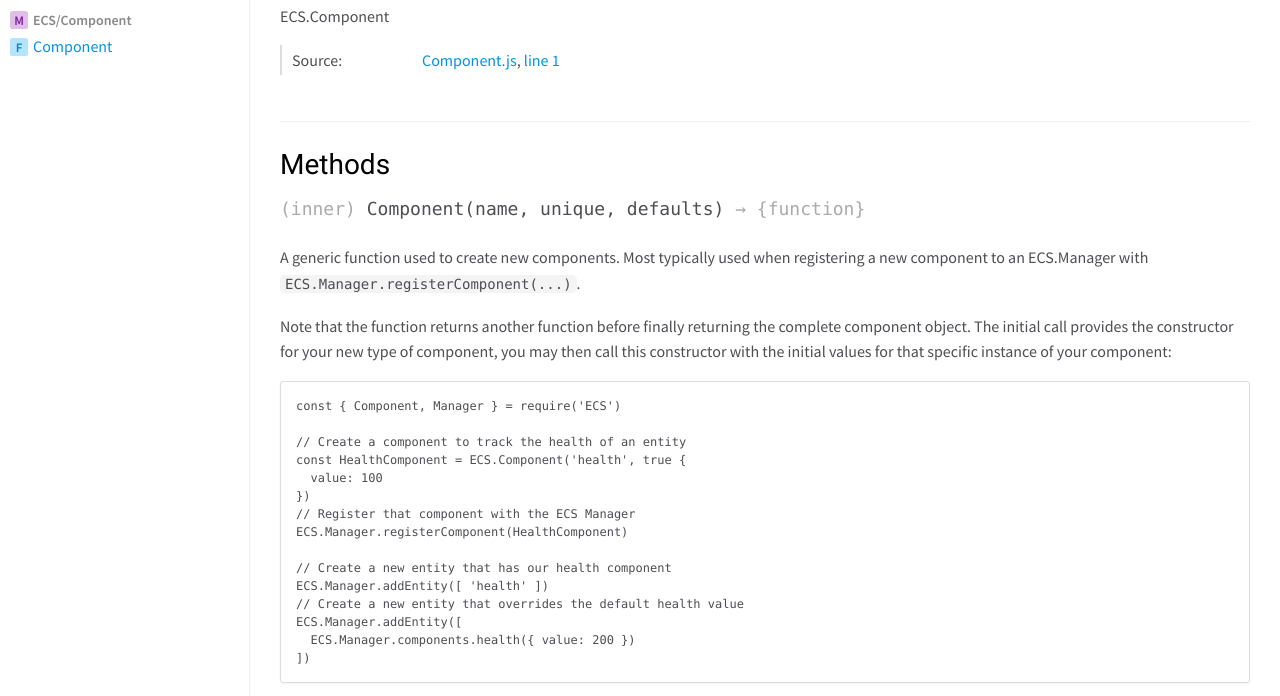
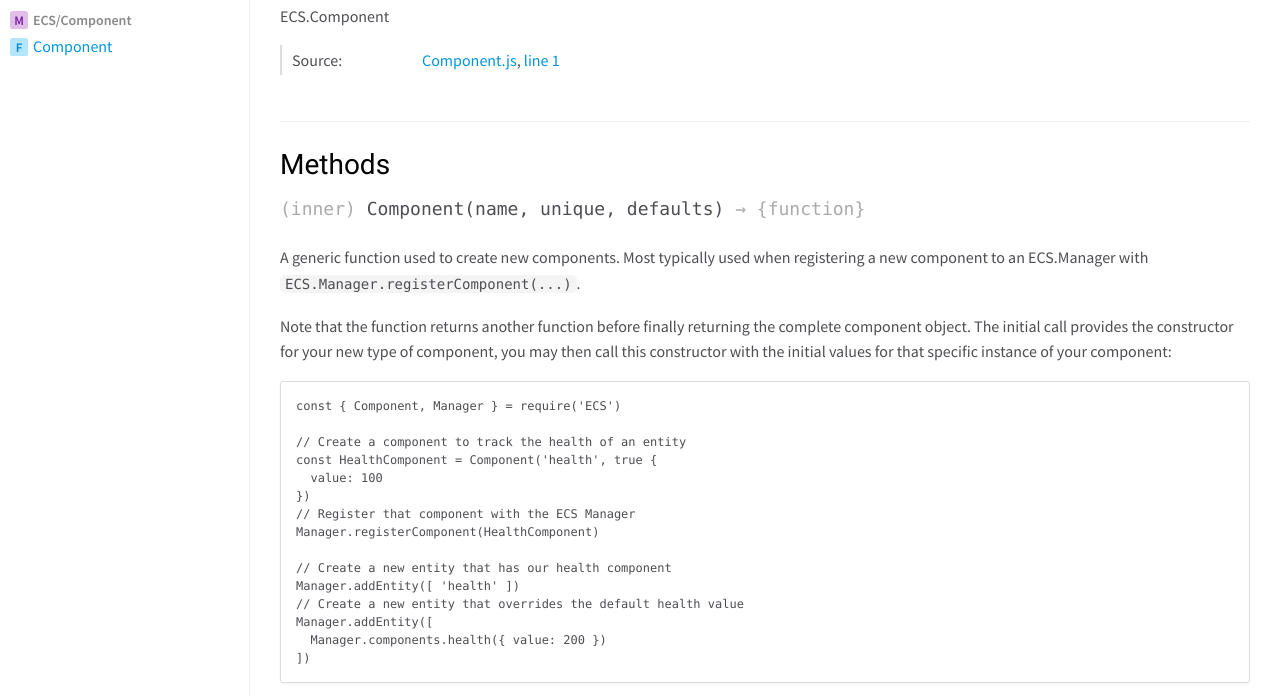
Before and after one commit to thegildedcircle/tgc-ecs, a website built with Parcel: page docs/module-ECS_Component.html in a window 1280 px wide. Shown: the part 74-770 px from the top of the page. Built offline with nearby package versions, Linux system fonts and the light colour scheme.

Commit message:
:memo: Update docs.

```diff
--- a/docs/module-ECS_Component.html
+++ b/docs/module-ECS_Component.html
@@ -168,17 +168,17 @@ for that specific instance of your component:</p>
 <pre class="prettyprint source lang-js"><code>const { Component, Manager } = require('ECS')
 
 // Create a component to track the health of an entity
-const HealthComponent = ECS.Component('health', true {
+const HealthComponent = Component('health', true {
   value: 100
 })
 // Register that component with the ECS Manager
-ECS.Manager.registerComponent(HealthComponent)
+Manager.registerComponent(HealthComponent)
 
 // Create a new entity that has our health component
-ECS.Manager.addEntity([ 'health' ])
+Manager.addEntity([ 'health' ])
 // Create a new entity that overrides the default health value
-ECS.Manager.addEntity([
-  ECS.Manager.components.health({ value: 200 })
+Manager.addEntity([
+  Manager.components.health({ value: 200 })
 ])</code></pre>
 </div>
 
@@ -398,7 +398,7 @@ values different from the component defaults described above.</p>
 <br class="clear">
 
 <footer>
-    Generated by <a href="https://github.com/jsdoc3/jsdoc">JSDoc 3.5.5</a> on Wed Feb 27 2019 14:58:48 GMT+0000 (UTC) using the Minami theme.
+    Generated by <a href="https://github.com/jsdoc3/jsdoc">JSDoc 3.5.5</a> on Wed Feb 27 2019 15:21:47 GMT+0000 (UTC) using the Minami theme.
 </footer>
 
 <script>prettyPrint();</script>
```
Also changed, not shown: docs/Component.js.html (+6 -6 lines), docs/index.html (+1 -1 lines), src/Component.js (+5 -5 lines).
